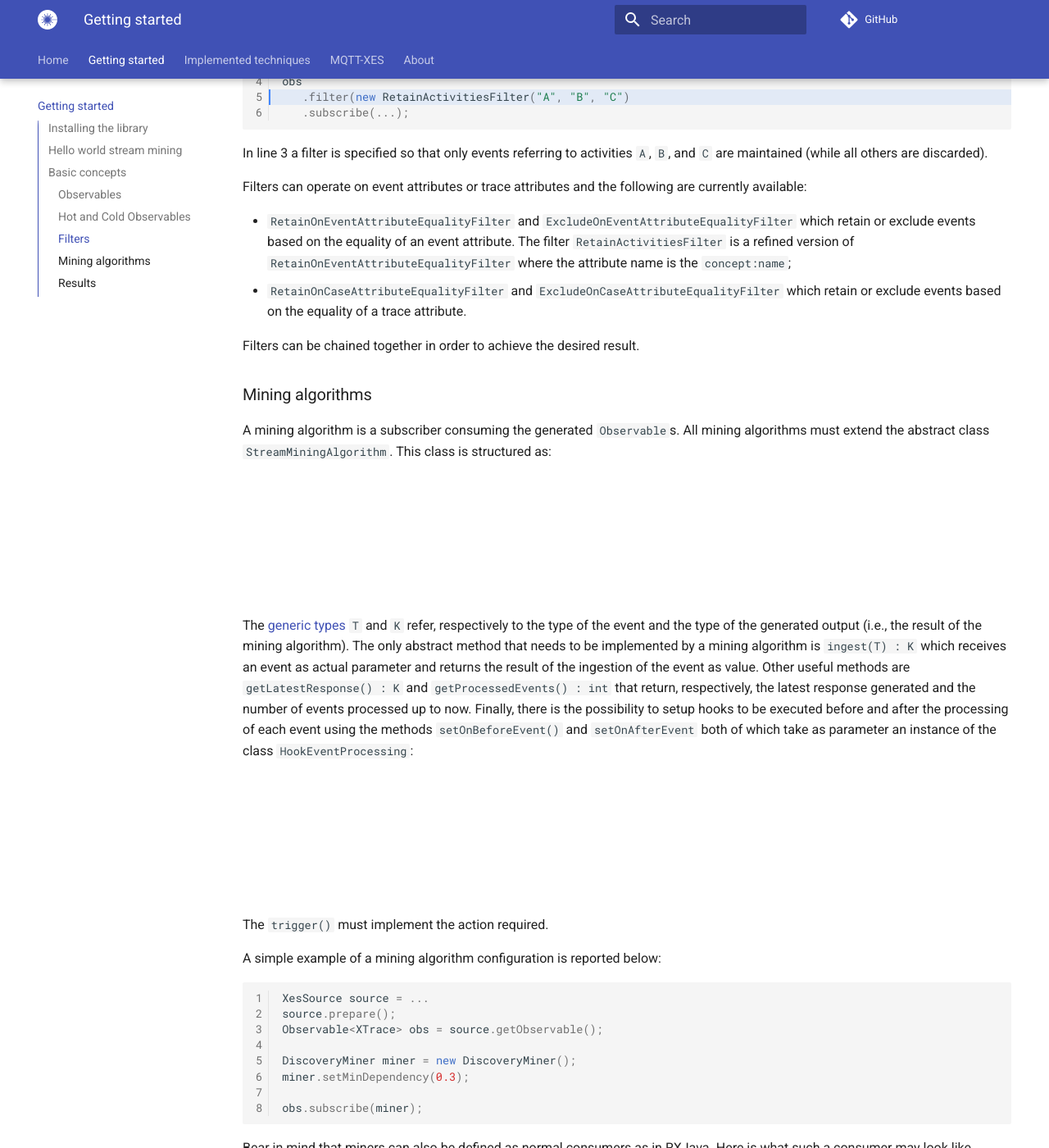
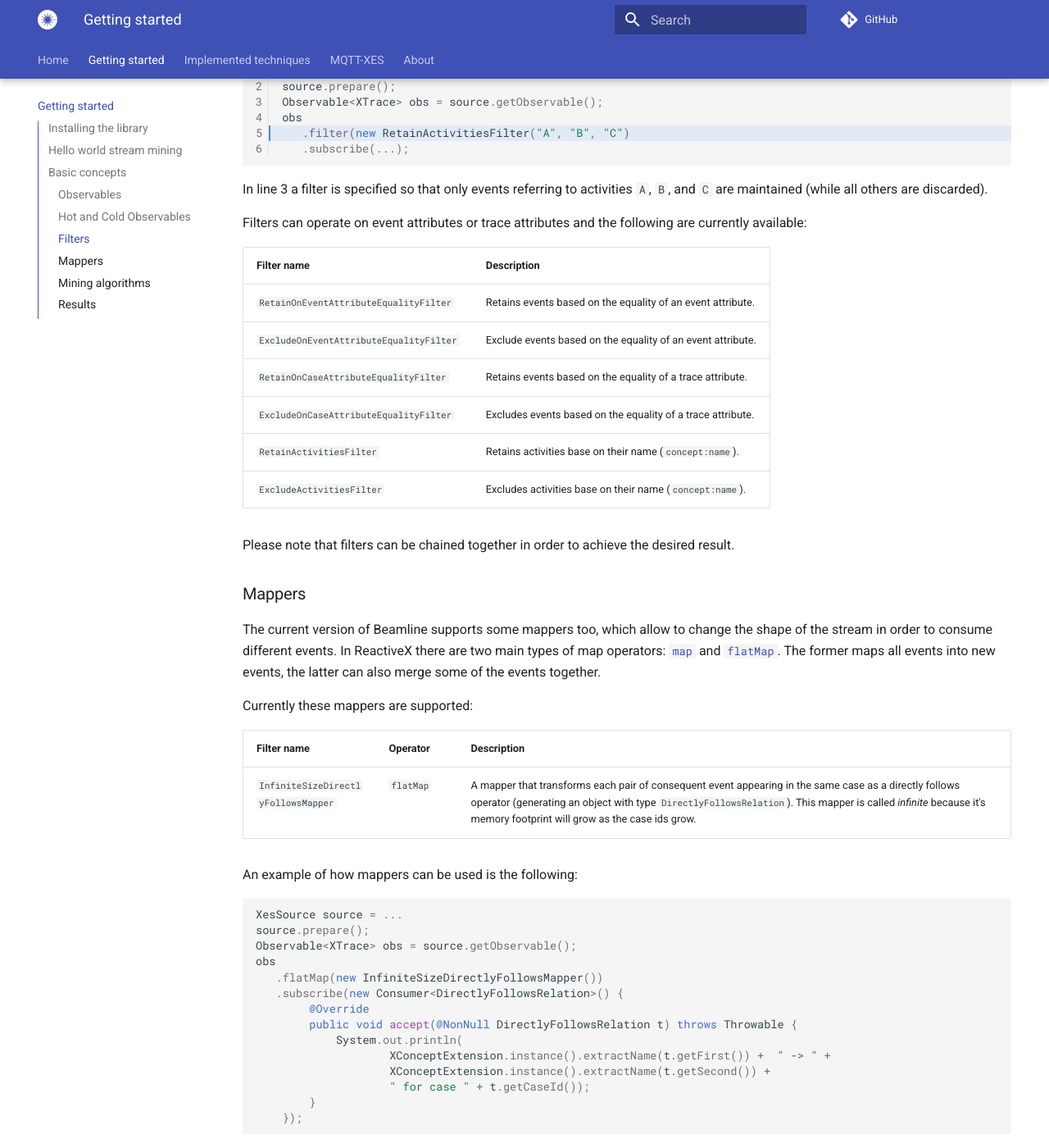
Before and after one commit to beamline/docs, an MkDocs documentation site: the page built from docs/getting-started.md, in a window 1280 px wide and 1400 px high, scrolled down 3003 px. Shown: the whole window at 82% size. Built offline with MkDocs 1.6.1 and Material for MkDocs 9.7.7, drawn with Linux system fonts in a browser that asks for light colours; comment, search, counter and statistics services are not loaded; some of the changed text lies outside the part shown.

Commit message:
Improved page and added mappers

````diff
--- a/docs/getting-started.md
+++ b/docs/getting-started.md
@@ -87,13 +87,12 @@ Source : +getObservable() Observable~T~
 
 In the ReactiveX world, there is a distinction between two types of observables: hot and cold. Cold observables create a data producer for each subscriber whereas hot observables create data irrespectively from whether there is any subscriber or not. To reuse an example already mentioned in [the literature](https://www.manning.com/books/angular-development-with-typescript-second-edition), it is like watching a movie: you can decide to watch it at home using an on-deamnd service (which streams the movie only when someone asks for it, i.e., cold observable) or by going to the movie theater (which has the movie started at a given hour, independently from whether there are spectators or not, i.e., hot observable).
 
-In Beamline Framework, the following are **cold observables**:
+In Beamline Framework, the following observable are available:
 
-- `XesLogSource`: observes all events from an XES event log.
-
-The following are **hot observables**:
-
-- `MQTTXesSource`: observes all events on an MQTT broker respecting the MQTT-XES protocol.
+| Observable name | Type | Description |
+| --- | --- | --- |
+| `XesLogSource` | cold | Observes all events from an XES event log. |
+| `MQTTXesSource` | hot | Observes all events on an MQTT broker respecting the MQTT-XES protocol. |
 
 
 
@@ -114,10 +113,46 @@ In line 3 a filter is specified so that only events referring to activities `A`,
 
 Filters can operate on event attributes or trace attributes and the following are currently available:
 
-- `RetainOnEventAttributeEqualityFilter` and `ExcludeOnEventAttributeEqualityFilter` which retain or exclude events based on the equality of an event attribute. The filter `RetainActivitiesFilter` is a refined version of `RetainOnEventAttributeEqualityFilter` where the attribute name is the `concept:name`;
-- `RetainOnCaseAttributeEqualityFilter` and `ExcludeOnCaseAttributeEqualityFilter` which retain or exclude events based on the equality of a trace attribute.
+| Filter name | Description |
+| --- | --- |
+| `RetainOnEventAttributeEqualityFilter` | Retains events based on the equality of an event attribute. |
+| `ExcludeOnEventAttributeEqualityFilter` | Exclude events based on the equality of an event attribute. |
+| `RetainOnCaseAttributeEqualityFilter` | Retains events based on the equality of a trace attribute. |
+| `ExcludeOnCaseAttributeEqualityFilter` | Excludes events based on the equality of a trace attribute. |
+| `RetainActivitiesFilter` | Retains activities base on their name (`concept:name`). |
+| `ExcludeActivitiesFilter` | Excludes activities base on their name (`concept:name`). |
 
-Filters can be chained together in order to achieve the desired result.
+Please note that filters can be chained together in order to achieve the desired result.
+
+
+### Mappers
+
+The current version of Beamline supports some mappers too, which allow to change the shape of the stream in order to consume different events. In ReactiveX there are two main types of map operators: [`map`](https://reactivex.io/documentation/operators/map.html) and [`flatMap`](https://reactivex.io/documentation/operators/flatmap.html). The former maps all events into new events, the latter can also merge some of the events together.
+
+Currently these mappers are supported:
+
+| Filter name | Operator | Description |
+|---|---|---|
+| `InfiniteSizeDirectlyFollowsMapper` | `flatMap` | A mapper that transforms each pair of consequent event appearing in the same case as a directly follows operator (generating an object with type `DirectlyFollowsRelation`). This mapper is called *infinite* because it's memory footprint will grow as the case ids grow. |
+
+An example of how mappers can be used is the following:
+
+```java
+XesSource source = ...
+source.prepare();
+Observable<XTrace> obs = source.getObservable();
+obs
+   .flatMap(new InfiniteSizeDirectlyFollowsMapper())
+   .subscribe(new Consumer<DirectlyFollowsRelation>() {
+        @Override
+        public void accept(@NonNull DirectlyFollowsRelation t) throws Throwable {
+            System.out.println(
+                    XConceptExtension.instance().extractName(t.getFirst()) +  " -> " +
+                    XConceptExtension.instance().extractName(t.getSecond()) +
+                    " for case " + t.getCaseId());
+        }
+    });
+```
 
 
 ### Mining algorithms
````
